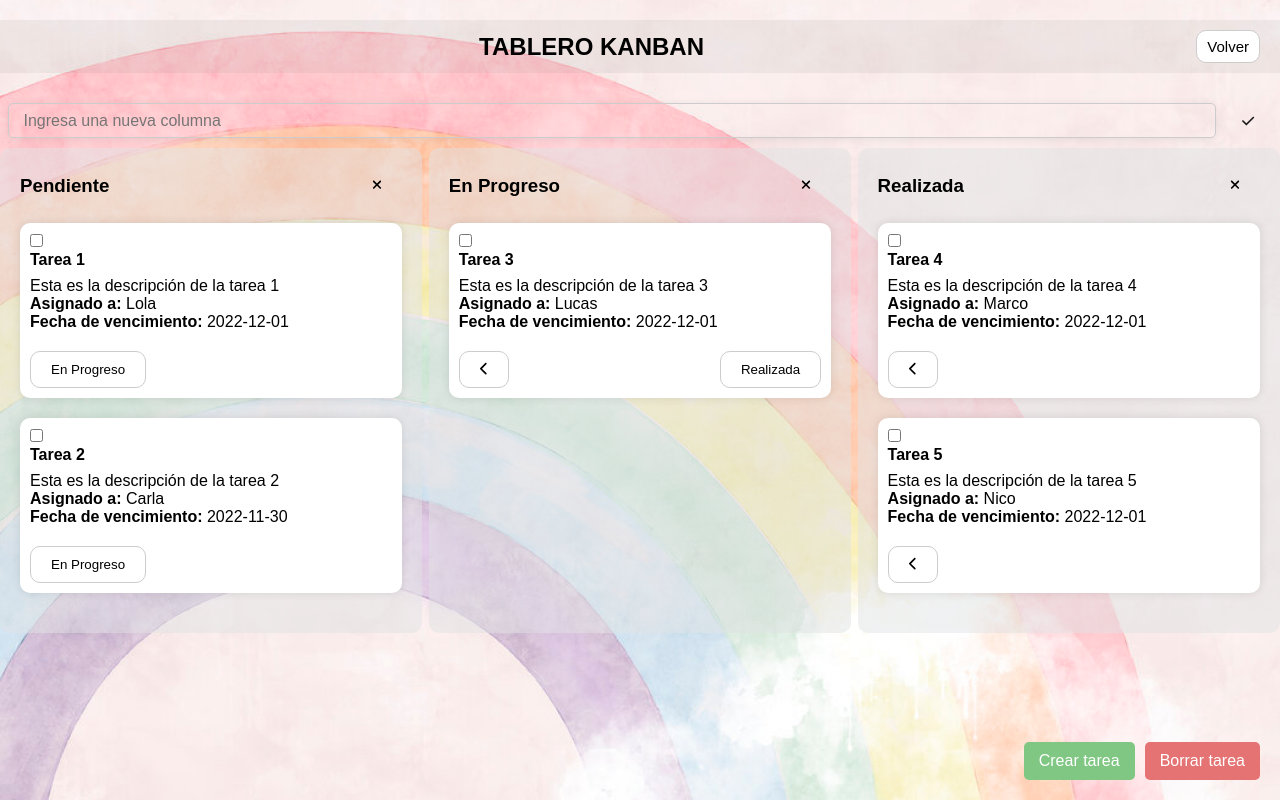
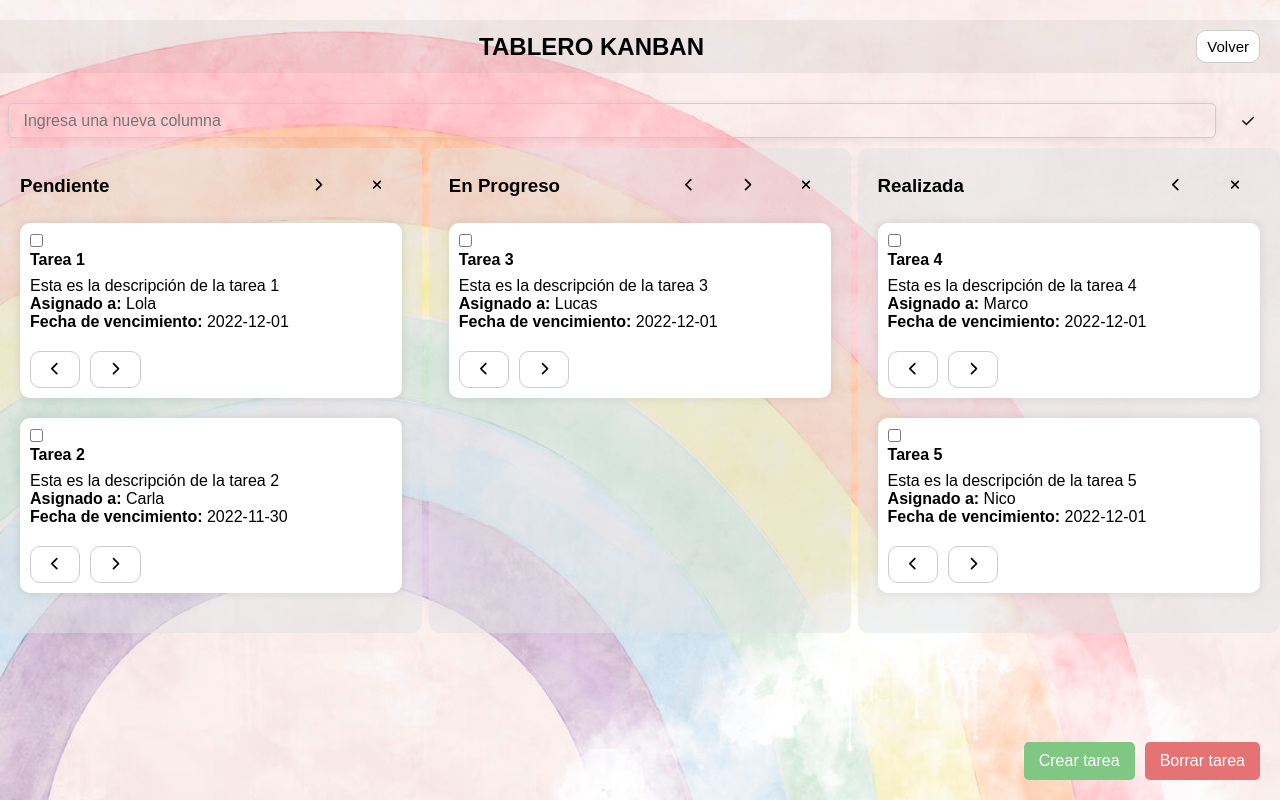
Before and after one commit to arantzalemasurier/HEXAGONAL-weather, a React (Create React App) app: page /kanban in a window 1280 px wide. Built offline with nearby package versions, Linux system fonts and the light colour scheme.

Commit message:
Nuevas funcionalidades

```diff
--- a/package.json
+++ b/package.json
@@ -19,6 +19,8 @@
     "date-fns": "^2.29.3",
     "i18next": "^22.4.10",
     "react": "^18.2.0",
+    "react-beautiful-dnd": "^13.1.1",
+    "react-dnd": "^16.0.1",
     "react-dom": "^18.2.0",
     "react-i18next": "^12.1.5",
     "react-icons": "^4.7.1",
@@ -55,6 +57,7 @@
   },
   "devDependencies": {
     "@types/reach__router": "^1.3.11",
+    "@types/react-beautiful-dnd": "^13.1.3",
     "@types/styled-components": "^5.1.26"
   }
 }
--- a/src/domain/kanban.tsx
+++ b/src/domain/kanban.tsx
@@ -1,9 +1,11 @@
-import { SetStateAction, useState } from "react";
+import { Dispatch, SetStateAction, useState } from "react";
 import CreateTaskModal from './createTaskModal';
 import { Header, Boards, ButtonsContainer, AddColumnContainer, NewColumnNameInput, Board, Tasks, Task, TaskButtons, CreateButton, DeleteButton, KanbanContainer, TaskH4, TaskP, RightAlignedContainer, SearchLink, Title } from '../styles/kanban.style';
 import { FontAwesomeIcon } from '@fortawesome/react-fontawesome';
-import { faChevronLeft, faTimes, faCheck  } from '@fortawesome/free-solid-svg-icons';
+import { faChevronLeft, faTimes, faCheck, faChevronRight  } from '@fortawesome/free-solid-svg-icons';
 import { Button } from "@material-ui/core";
+import { DragDropContext, Droppable, Draggable, DropResult } from 'react-beautiful-dnd';
+
 
 interface Task {
   id: number;
@@ -11,11 +13,13 @@ interface Task {
   description: string;
   dueDate: string;
   assignedTo: string;
+  checked: boolean;
 }
 
 const Kanban = () => {
-  const [boards, setBoards] = useState([
+  const [boards, setBoards] = useState<Board[]>([
     {
+      id: 1,
       name: "Pendiente",
       tasks: [
         { name: "Tarea 1", description: "Esta es la descripción de la tarea 1", checked: false, assignedTo: "Lola", dueDate: "2022-12-01", id: 1 },
@@ -23,12 +27,14 @@ const Kanban = () => {
       ],
     },
     {
+      id: 2,
       name: "En Progreso",
       tasks: [
         { name: "Tarea 3", description: "Esta es la descripción de la tarea 3", checked: false, assignedTo: "Lucas", dueDate: "2022-12-01", id: 3 },
       ],
     },
     {
+      id: 3,
       name: "Realizada",
       tasks: [
         { name: "Tarea 4", description: "Esta es la descripción de la tarea 4", checked: false, assignedTo: "Marco", dueDate: "2022-12-01", id: 4 },
@@ -40,8 +46,10 @@ const Kanban = () => {
   const [showForm, setShowForm] = useState(false);
   const [newColumnName, setNewColumnName] = useState("");
 
+  const newId = Math.max(...boards.map(board => board.id)) + 1;
   const addColumn = () => {
     const newColumn = {
+      id: newId,
       name: newColumnName,
       tasks: []
     };
@@ -63,6 +71,31 @@ const Kanban = () => {
     });
   };
 
+  const moveColumn = (direction: "left" | "right", columnName: string) => {
+    setBoards((prevBoards) => {
+      const index = prevBoards.findIndex((board) => board.name === columnName);
+      if (index === -1) {
+        // Columna no encontrada
+        return prevBoards;
+      }
+
+      if (direction === "left" && index > 0) {
+        const newBoards = [...prevBoards];
+        const column = newBoards.splice(index, 1)[0];
+        newBoards.splice(index - 1, 0, column);
+        return newBoards;
+      }
+
+      if (direction === "right" && index < prevBoards.length - 1) {
+        const newBoards = [...prevBoards];
+        const column = newBoards.splice(index, 1)[0];
+        newBoards.splice(index + 1, 0, column);
+        return newBoards;
+      }
+
+      return prevBoards;
+    });
+  };
 
   const getLastId = () => {
     let lastId = 0;
@@ -112,19 +145,29 @@ const Kanban = () => {
   };
 
   const toggleChecked = (id: number) => {
-    const boardIndex = boards.findIndex(board => board.tasks.some(task => task.id === id));
+    setBoards((prevBoards) => {
+      const boardIndex = prevBoards.findIndex((board) =>
+        board.tasks.findIndex((task) => task.id === id) !== -1
+      );
       if (boardIndex === -1) {
-      return;
+        return prevBoards;
       }
-    const taskIndex = boards[boardIndex].tasks.findIndex(task => task.id === id);
-    setBoards(boards => {
-      const updatedTasks = [...boards[boardIndex].tasks];
-      updatedTasks[taskIndex] = { ...updatedTasks[taskIndex], checked: !updatedTasks[taskIndex].checked };
-      return [
-        ...boards.slice(0, boardIndex),
-        { ...boards[boardIndex], tasks: updatedTasks },
-        ...boards.slice(boardIndex + 1),
-      ];
+      const taskIndex = prevBoards[boardIndex].tasks.findIndex(
+        (task) => task.id === id
+      );
+      const newBoards = [...prevBoards];
+      newBoards[boardIndex] = {
+        ...newBoards[boardIndex],
+        tasks: [
+          ...newBoards[boardIndex].tasks.slice(0, taskIndex),
+          {
+            ...newBoards[boardIndex].tasks[taskIndex],
+            checked: !newBoards[boardIndex].tasks[taskIndex].checked,
+          },
+          ...newBoards[boardIndex].tasks.slice(taskIndex + 1),
+        ],
+      };
+      return newBoards;
     });
   };
 
@@ -137,67 +180,98 @@ const Kanban = () => {
     );
   };
 
-  const moveTask = (task: Task) => {
+const moveTask = (direction: string, task: Task) => {
   setBoards(boards => {
-      const inProgressIndex = boards.findIndex(board => board.name === "En Progreso");
-      const doneIndex = boards.findIndex(board => board.name === "Realizada");
-      const inProgressTasks = [...boards[inProgressIndex].tasks];
-      const taskIndex = inProgressTasks.findIndex(bTask => isEqual(bTask, task));
+    const columnIndex = boards.findIndex(board => board.tasks.includes(task));
 
-      if (taskIndex === -1) {
+    if (columnIndex === -1) {
       return boards;
     }
 
-      inProgressTasks.splice(taskIndex, 1);
-      const doneTasks = [...boards[doneIndex].tasks, {...task, checked: false}];
-      const updatedInProgress = { ...boards[inProgressIndex], tasks: inProgressTasks };
-      const updatedDone = { ...boards[doneIndex], tasks: doneTasks };
+    const taskIndex = boards[columnIndex].tasks.findIndex(bTask => isEqual(bTask, task));
+    const targetIndex = direction === "left" ? columnIndex - 1 : columnIndex + 1;
 
-      return boards
-        .slice(0, inProgressIndex)
-        .concat([updatedInProgress])
-        .concat(boards.slice(inProgressIndex + 1, doneIndex))
-        .concat([updatedDone])
-        .concat(boards.slice(doneIndex + 1));
+    if (targetIndex < 0 || targetIndex >= boards.length) {
+      return boards;
+    }
+
+    const newTasks = [...boards[targetIndex].tasks, {...task, checked: false}];
+    const updatedTargetColumn = {...boards[targetIndex], tasks: newTasks};
+    const newColumnTasks = [...boards[columnIndex].tasks.slice(0, taskIndex), ...boards[columnIndex].tasks.slice(taskIndex + 1)];
+    const updatedColumn = {...boards[columnIndex], tasks: newColumnTasks};
+    const newBoards = boards.map((board, index) => {
+      if (index === columnIndex) {
+        return updatedColumn;
+      } else if (index === targetIndex) {
+        return updatedTargetColumn;
+      } else {
+        return board;
+      }
+    });
+
+    return newBoards;
   });
 };
+interface Board {
+  id: number;
+  name: string;
+  tasks: Task[];
+}
 
-  const moveTaskToInProgress = () => {
-    setBoards(boards => {
-      const toDoBoardIndex = boards.findIndex(board => board.name === "Pendiente");
-      if (toDoBoardIndex === -1) {
-        return boards;
+const handleOnDragEnd = (result: DropResult, boards: Board[], setBoards: Dispatch<SetStateAction<Board[]>>, board: Board) => {
+  const { source, destination } = result;
+
+  // dropped outside the list
+  if (!destination) {
+    return;
   }
-      const inProgressBoardIndex = boards.findIndex(board => board.name === "En Progreso");
-      if (inProgressBoardIndex === -1) {
-        return boards;
+
+  const sourceBoardIndex = Number(source.droppableId);
+  const destinationBoardIndex = Number(destination.droppableId);
+  const sourceTaskIndex = source.index;
+  const destinationTaskIndex = destination.index;
+
+  // Move within the same list
+  if (sourceBoardIndex === destinationBoardIndex) {
+    setBoards((prevBoards) => {
+      const newBoards = [...prevBoards];
+      const tasks = [...newBoards[sourceBoardIndex].tasks];
+      const [removed] = tasks.splice(sourceTaskIndex, 1);
+      tasks.splice(destinationTaskIndex, 0, removed);
+      newBoards[sourceBoardIndex].tasks = tasks;
+      return newBoards;
+    });
+  } else {
+    // Move between lists
+    setBoards((prevBoards) => {
+      const newBoards = [...prevBoards];
+      const sourceTasks = [...newBoards[sourceBoardIndex].tasks];
+      const [removed] = sourceTasks.splice(sourceTaskIndex, 1);
+      const destinationTasks = [...newBoards[destinationBoardIndex].tasks];
+      destinationTasks.splice(destinationTaskIndex, 0, removed);
+      newBoards[sourceBoardIndex].tasks = sourceTasks;
+      newBoards[destinationBoardIndex].tasks = destinationTasks;
+      return newBoards;
+    });
+
+    // Add task to the destination column
+    const task = boards[sourceBoardIndex].tasks[sourceTaskIndex];
+    const newId = getLastId() + 1;
+    setBoards((prevBoards) => {
+      const newBoards = [...prevBoards];
+      const destinationTasks = [...newBoards[destinationBoardIndex].tasks];
+      destinationTasks.splice(destinationTaskIndex, 0, {
+        ...task,
+        id: newId,
+      });
+      newBoards[destinationBoardIndex].tasks = destinationTasks;
+      return newBoards;
+    });
   }
-      const toDoBoard = boards[toDoBoardIndex];
-      const inProgressBoard = boards[inProgressBoardIndex];
-      const toDoTasks = toDoBoard.tasks.filter(task => !task.checked);
-      const movedTasks = toDoBoard.tasks.filter(task => task.checked).map(task => ({...task, checked: false}));
-      const updatedToDoBoard = {...toDoBoard, tasks: toDoTasks};
-      const updatedInProgressBoard = {...inProgressBoard, tasks: [...inProgressBoard.tasks, ...movedTasks]};
-      return [
-        ...boards.slice(0, toDoBoardIndex),
-        updatedToDoBoard,
-        updatedInProgressBoard,
-        ...boards.slice(inProgressBoardIndex + 1)
-      ];
-    });
 };
 
-  const moveTaskToPreviousColumn = (taskId: number) => {
-    const boardIndex = boards.findIndex(board => board.tasks.some(task => task.id === taskId));
-    const taskIndex = boards[boardIndex].tasks.findIndex(task => task.id === taskId);
-
-    if (boardIndex > 0 && taskIndex >= 0) {
-      const previousBoard = boards[boardIndex - 1];
-      const taskToMove = boards[boardIndex].tasks[taskIndex];
-      previousBoard.tasks.splice(previousBoard.tasks.length, 0, taskToMove);
-      boards[boardIndex].tasks.splice(taskIndex, 1);
-      setBoards([...boards]);
-    }
+const handleOnDragEndWrapper = (result: DropResult, boards: Board[], setBoards: Dispatch<SetStateAction<Board[]>>, board: Board) => (event: Event) => {
+  handleOnDragEnd(result, boards, setBoards, board);
 };
 
 return (
@@ -222,15 +296,60 @@ const Kanban = () => {
     <Boards>
       {boards.map((board, index) => (
         <Board key={index}>
-            <div style={{display: 'flex', justifyContent: 'space-between', alignItems: 'center'}}>
+          <div
+            style={{
+              display: "flex",
+              justifyContent: "space-between",
+              alignItems: "center",
+            }}
+          >
             <h3>{board.name}</h3>
-              <button onClick={() => deleteColumn(board.name)} style={{border: 'none', backgroundColor: 'transparent', cursor: 'pointer'}}>
+            <div>
+              {index > 0 && (
+                <button
+                  onClick={() => moveColumn("left", board.name)}
+                  style={{
+                    border: "none",
+                    backgroundColor: "transparent",
+                    cursor: "pointer",
+                  }}
+                >
+                  <FontAwesomeIcon icon={faChevronLeft} />
+                </button>
+              )}
+              {index < boards.length - 1 && (
+                <button
+                  onClick={() => moveColumn("right", board.name)}
+                  style={{
+                    border: "none",
+                    backgroundColor: "transparent",
+                    cursor: "pointer",
+                  }}
+                >
+                  <FontAwesomeIcon icon={faChevronRight} />
+                </button>
+              )}
+              <button
+                onClick={() => deleteColumn(board.name)}
+                style={{
+                  border: "none",
+                  backgroundColor: "transparent",
+                  cursor: "pointer",
+                }}
+              >
                 <FontAwesomeIcon icon={faTimes} />
               </button>
             </div>
+          </div>
           <Tasks>
+          <DragDropContext onDragEnd={(result) => handleOnDragEndWrapper(result, boards, setBoards, board)}>
+            <Droppable droppableId={board.name}>
+              {(provided) => (
+                <div {...provided.droppableProps} ref={provided.innerRef}>
                   {board.tasks.map((task, taskIndex) => (
-                <Task key={taskIndex}>
+                    <Draggable key={task.id} draggableId={`${task.id}`} index={taskIndex}>
+                      {(provided) => (
+                        <Task ref={provided.innerRef} {...provided.draggableProps} {...provided.dragHandleProps}>
                           <input
                             type="checkbox"
                             checked={task.checked}
@@ -238,33 +357,39 @@ const Kanban = () => {
                           />
                           <TaskH4>{task.name}</TaskH4>
                           <TaskP>{task.description}</TaskP>
-                  <TaskP><b>Asignado a:</b> {task.assignedTo}</TaskP>
-                  <TaskP><b>Fecha de vencimiento:</b> {task.dueDate}</TaskP>
-                  <TaskButtons>
-                    {board.name === "Pendiente" && (
-                      <button onClick={() => moveTaskToInProgress()}>En Progreso</button>
-                    )}
-                    {board.name === "En Progreso" && (
-                      <>
-                        <button onClick={() => moveTaskToPreviousColumn(task.id)}>
+                          <TaskP>
+                            <b>Asignado a:</b> {task.assignedTo}
+                          </TaskP>
+                          <TaskP>
+                            <b>Fecha de vencimiento:</b> {task.dueDate}
+                          </TaskP>
+                          <TaskButtons
+                            style={{
+                              display: "flex",
+                              justifyContent: "flex-start",
+                            }}
+                          >
+                            <button onClick={() => moveTask("left", task)}>
                               <FontAwesomeIcon icon={faChevronLeft} />
                             </button>
-                        <button onClick={() => moveTask(task)}>Realizada</button>
-                      </>
-                    )}
-                    {board.name === "Realizada" && (
-                      <>
-                        <button onClick={() => moveTaskToPreviousColumn(task.id)}>
-                          <FontAwesomeIcon icon={faChevronLeft} />
+                            <button onClick={() => moveTask("right", task)}>
+                              <FontAwesomeIcon icon={faChevronRight} />
                             </button>
-                      </>
-                    )}
                           </TaskButtons>
                         </Task>
+                      )}
+                    </Draggable>
                   ))}
+                  {provided.placeholder}
+                </div>
+              )}
+            </Droppable>
+          </DragDropContext>
+
           </Tasks>
         </Board>
       ))}
+
   </Boards>
       {showForm && (
         <CreateTaskModal
```
Also changed, not shown: src/domain/moveCard.tsx (added, +68 -0 lines), 1 other file (tests, documents, lock files or other folders). Lines whose indentation alone changed are shown as unchanged.
